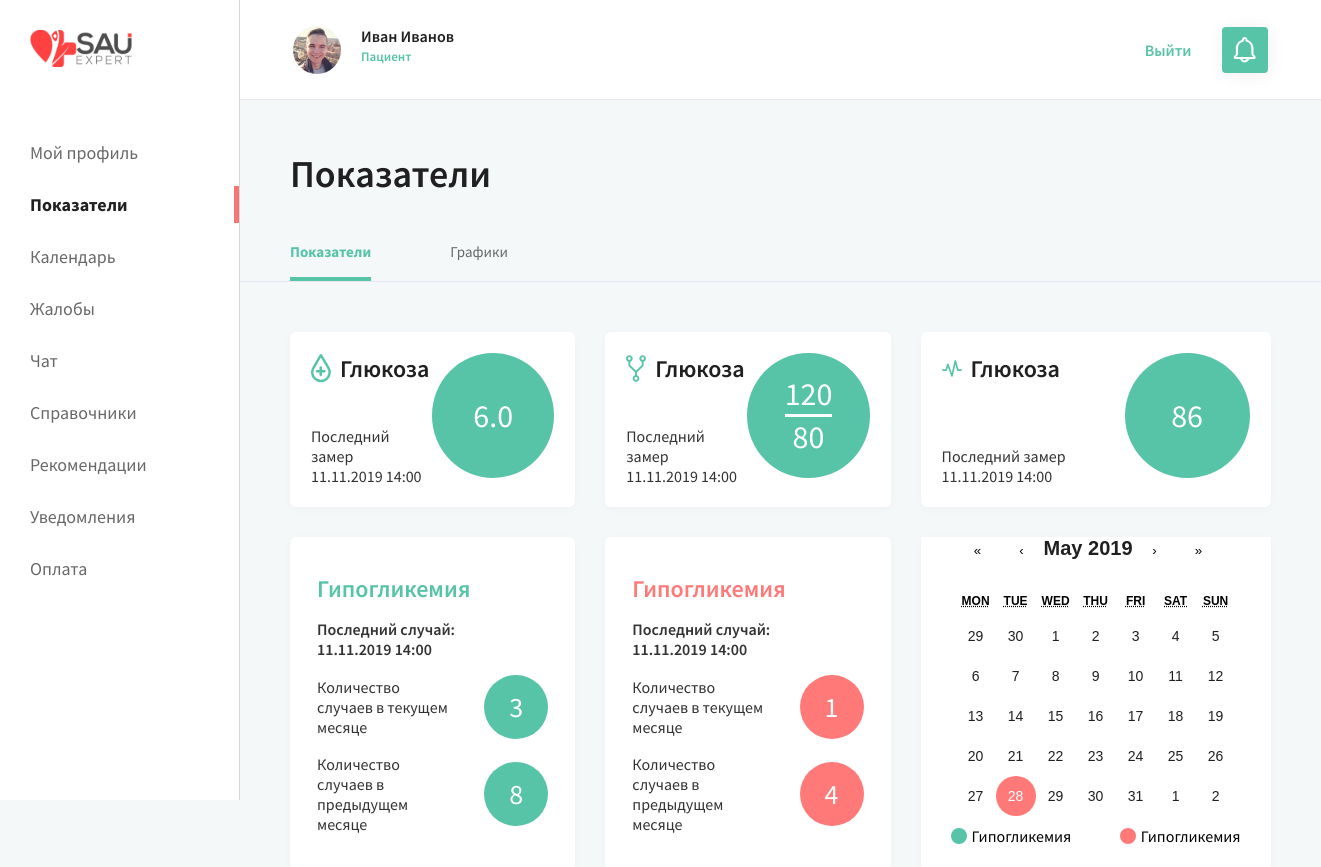
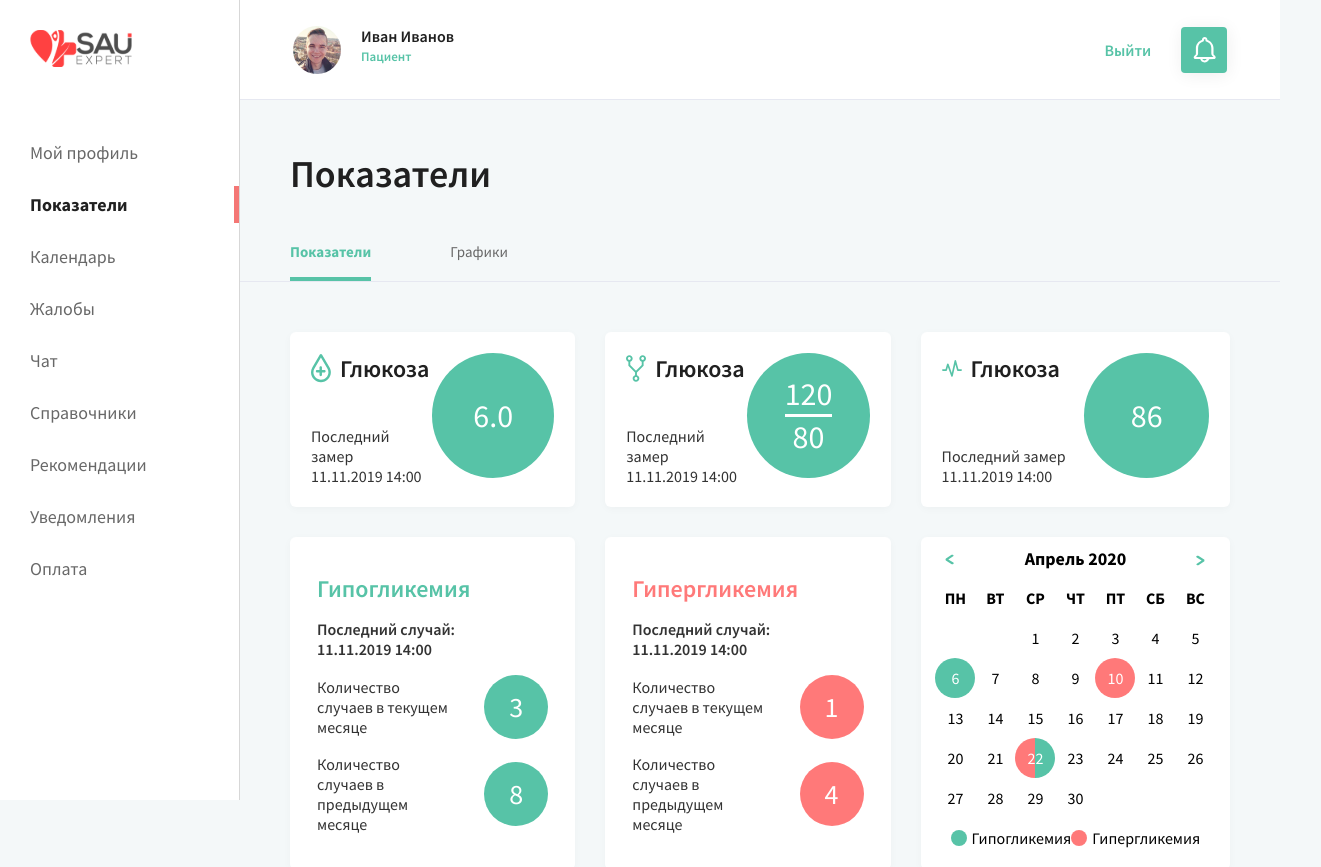
Before and after one commit to Arsik0153/sau-expert, a React (Create React App) app: page / in a window 1280 px wide. Shown: the top 867 px of the page, 1321 px wide, since content can reach past the window. Built offline with nearby package versions, Linux system fonts and the light colour scheme.

Commit message:
Calendar fixes

```diff
--- a/src/components/Patient/Calendar.css
+++ /dev/null
@@ -1,121 +0,0 @@
-.react-calendar {
-  width: 350px;
-  max-width: 100%;
-  background: white;
-  font-family: Arial, Helvetica, sans-serif;
-  line-height: 1.125em;
-  padding: 0 35px;
-}
-.react-calendar,
-.react-calendar *,
-.react-calendar *:before,
-.react-calendar *:after {
-  -moz-box-sizing: border-box;
-  -webkit-box-sizing: border-box;
-  box-sizing: border-box;
-}
-.react-calendar button {
-  margin: 0;
-  border: 0;
-  outline: none;
-}
-.react-calendar button:enabled:hover {
-  cursor: pointer;
-}
-.react-calendar__navigation {
-  height: 44px;
-  margin-bottom: 5px;
-}
-.react-calendar__navigation button {
-  min-width: 44px;
-  background: none;
-}
-.react-calendar__navigation button:enabled:hover,
-.react-calendar__navigation button:enabled:focus {
-  background-color: #e6e6e6;
-}
-.react-calendar__navigation button[disabled] {
-  background-color: #f0f0f0;
-}
-.react-calendar__month-view__weekdays {
-  text-align: center;
-  text-transform: uppercase;
-  font-weight: bold;
-  font-size: 0.75em;
-  text-decoration: none !important;
-  border-bottom: 0px !important;
-}
-.react-calendar__month-view__weekdays__weekday {
-  padding: 0.5em;
-}
-.react-calendar__month-view__weekNumbers {
-  font-weight: bold;
-}
-.react-calendar__month-view__weekNumbers .react-calendar__tile {
-  display: flex;
-  align-items: center;
-  justify-content: center;
-  font-size: 0.75em;
-  padding: calc(0.75em / 0.75) calc(0.5em / 0.75);
-}
-.react-calendar__month-view__days__day--neighboringMonth {
-  color: #757575;
-}
-.react-calendar__year-view .react-calendar__tile,
-.react-calendar__decade-view .react-calendar__tile,
-.react-calendar__century-view .react-calendar__tile {
-  padding: 2em 0.5em;
-}
-.react-calendar__tile {
-  max-width: 100%;
-  text-align: center;
-  padding: 0.75em 0.5em;
-  background: none;
-  font-size: 14px;
-  color: #202020;
-}
-.react-calendar__tile:disabled {
-  background-color: #f0f0f0;
-}
-.react-calendar__tile:enabled:hover,
-.react-calendar__tile:enabled:focus {
-  background-color: #e6e6e6;
-}
-.react-calendar__tile--now {
-  background: #ffff76;
-}
-.react-calendar__tile--now:enabled:hover,
-.react-calendar__tile--now:enabled:focus {
-  background: #ffffa9;
-}
-.react-calendar__tile--hasActive {
-  background: #76baff;
-}
-.react-calendar__tile--hasActive:enabled:hover,
-.react-calendar__tile--hasActive:enabled:focus {
-  background: #a9d4ff;
-}
-.react-calendar__tile--active {
-  background: rgba(255, 79, 79, 0.76);
-  color: white;
-}
-.react-calendar__tile--active:enabled:hover,
-.react-calendar__tile--active:enabled:focus {
-  background: #1087ff;
-}
-.react-calendar--selectRange .react-calendar__tile--hover {
-  background-color: #e6e6e6;
-}
-.react-calendar__navigation__label {
-  font-weight: 600;
-  font-size: 20px;
-  color: #202020;
-}
-.react-calendar__tile {
-  border-radius: 50%;
-  width: 40px !important;
-  height: 40px !important;
-}
-.react-calendar__navigation__arrow react-calendar__navigation__prev2-button {
-  display: none !important;
-}
--- /dev/null
+++ b/src/components/Patient/Calendar.tsx
@@ -0,0 +1,193 @@
+import * as React from 'react'
+import { useState, useEffect } from 'react'
+import styled, { css } from 'styled-components'
+import arrow from './../../assets/arrow.svg'
+
+const Frame = styled.div`
+  width: 280px;
+  margin: 0 auto;
+`
+
+const Header = styled.div`
+  font-size: 18px;
+  font-weight: bold;
+  padding: 10px 10px 5px 10px;
+  display: flex;
+  justify-content: space-between;
+`
+
+const Button = styled.div`
+  cursor: pointer;
+  :last-child {
+    transform: rotate(180deg);
+    margin-top: 3px;
+  }
+`
+
+const Body = styled.div`
+  width: 100%;
+  display: flex;
+  flex-wrap: wrap;
+`
+
+const Day = styled.div`
+  width: 40px;
+  height: 40px;
+  display: flex;
+  align-items: center;
+  justify-content: center;
+  cursor: pointer;
+  border-radius: 100%;
+  position: relative;
+  z-index: 1000;
+  font-family: 'Source Sans Pro', sans-serif;
+  font-weight: 400;
+
+  ${(props) =>
+    props.isCustom
+      ? props.type.length !== 2
+        ? props.type[0] === 'gypo'
+          ? css`
+              background: #57c3a7;
+            `
+          : css`
+              background: rgba(255, 79, 79, 0.76);
+            `
+        : null
+      : null}
+
+  ${(props) =>
+    props.isCustom
+      ? css`
+          color: white;
+        `
+      : null}
+
+  .left {
+    width: 20px;
+    height: 40px;
+    border-top-left-radius: 40px;
+    border-bottom-left-radius: 40px;
+    left: 0px;
+    position: absolute;
+    background-color: rgba(255, 79, 79, 0.76);
+    z-index: -1;
+  }
+  .right {
+    display: block;
+    width: 20px;
+    height: 40px;
+    background: #57c3a7;
+    border-top-right-radius: 40px;
+    border-bottom-right-radius: 40px;
+    left: 20px;
+    position: absolute;
+    z-index: -1;
+  }
+`
+
+export function Calendar({ customData }) {
+  const DAYS = [31, 28, 31, 30, 31, 30, 31, 31, 30, 31, 30, 31]
+  const DAYS_LEAP = [31, 29, 31, 30, 31, 30, 31, 31, 30, 31, 30, 31]
+  const DAYS_OF_THE_WEEK = ['ПН', 'ВТ', 'СР', 'ЧТ', 'ПТ', 'СБ', 'ВС']
+  const MONTHS = [
+    'Январь',
+    'Февраль',
+    'Март',
+    'Апрель',
+    'Май',
+    'Июнь',
+    'Июль',
+    'Август',
+    'Сентябрь',
+    'Октябрь',
+    'Ноябрь',
+    'Декабрь',
+  ]
+
+  const today = new Date()
+  const [date, setDate] = useState(today)
+  const [day, setDay] = useState(date.getDate())
+  const [month, setMonth] = useState(date.getMonth())
+  const [year, setYear] = useState(date.getFullYear())
+  const [startDay, setStartDay] = useState(getStartDayOfMonth(date))
+
+  useEffect(() => {
+    setDay(date.getDate())
+    setMonth(date.getMonth())
+    setYear(date.getFullYear())
+    setStartDay(getStartDayOfMonth(date))
+  }, [date])
+
+  function getStartDayOfMonth(date: Date) {
+    return new Date(date.getFullYear(), date.getMonth(), 1).getDay()
+  }
+
+  function isLeapYear(year: number) {
+    return (year % 4 === 0 && year % 100 !== 0) || year % 400 === 0
+  }
+
+  const days = isLeapYear ? DAYS_LEAP : DAYS
+
+  return (
+    <Frame>
+      <Header>
+        <Button
+          onClick={() => setDate(new Date(year, month - 1, day))}
+          className="prev"
+        >
+          <img src={arrow} alt="Previous" />
+        </Button>
+        <div>
+          {MONTHS[month]} {year}
+        </div>
+        <Button
+          onClick={() => setDate(new Date(year, month + 1, day))}
+          className="next"
+        >
+          <img src={arrow} alt="Previous" />
+        </Button>
+      </Header>
+      <Body>
+        {DAYS_OF_THE_WEEK.map((d) => (
+          <Day key={d}>
+            <strong>{d}</strong>
+          </Day>
+        ))}
+        {Array(days[month] + (startDay - 1))
+          .fill(null)
+          .map((_, index) => {
+            const d = index - (startDay - 2)
+            let str = `${date.getFullYear()}-${month}-${d}`
+            let isCustom = false
+            let type = ''
+            for (let i = 0; i < customData.length; i++) {
+              if (customData[i].date === str) {
+                isCustom = true
+                type = customData[i].payload
+                break
+              }
+            }
+            return (
+              <Day
+                key={index}
+                isToday={d === today.getDate()}
+                isSelected={d === day}
+                onClick={() => setDate(new Date(year, month, d))}
+                isCustom={isCustom}
+                type={type}
+              >
+                {isCustom && type.length === 2 ? (
+                  <>
+                    <div className="left"></div>
+                    <div className="right"></div>
+                  </>
+                ) : null}
+                {d > 0 ? d : ''}
+              </Day>
+            )
+          })}
+      </Body>
+    </Frame>
+  )
+}
--- a/src/components/Patient/CalendarContainer.js
+++ b/src/components/Patient/CalendarContainer.js
@@ -1,14 +1,26 @@
 import React, { useState } from 'react'
 import styled from 'styled-components'
-import Calendar from 'react-calendar'
-import './Calendar.css'
+import { Calendar } from './Calendar.tsx'
+
+const data = [
+  {
+    date: '2020-3-6',
+    payload: ['gypo'],
+  },
+  {
+    date: '2020-3-22',
+    payload: ['gypo', 'gyper'],
+  },
+  {
+    date: '2020-3-10',
+    payload: ['gyper'],
+  },
+]
 
 const CalendarContainer = () => {
-  const [now, setNow] = useState(new Date())
-
   return (
     <Container>
-      <Calendar defaultValue={now} value={new Date(2019, 4, 28)} />
+      <Calendar customData={data} />
       <div className="desc">
         <div>
           <div className="ball green"></div>
@@ -16,7 +28,7 @@ const CalendarContainer = () => {
         </div>
         <div>
           <div className="ball red"></div>
-          <p>Гипогликемия</p>
+          <p>Гипергликемия</p>
         </div>
       </div>
     </Container>
--- a/src/components/Patient/Indicators.js
+++ b/src/components/Patient/Indicators.js
@@ -42,7 +42,7 @@ const Indicators = (props) => {
               lastMonth="8"
             />
             <CardDetailed
-              name="Гипогликемия"
+              name="Гипергликемия"
               last="11.11.2019 14:00"
               thisMonth="1"
               lastMonth="4"
```
Also changed, not shown: src/assets/arrow.svg (added).
